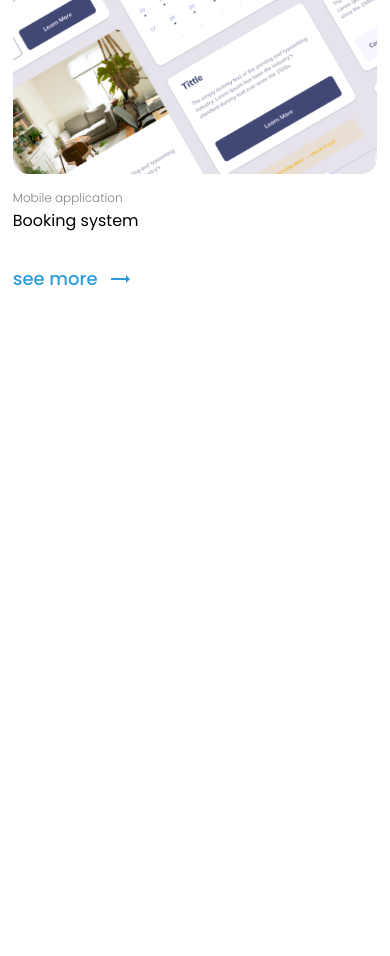
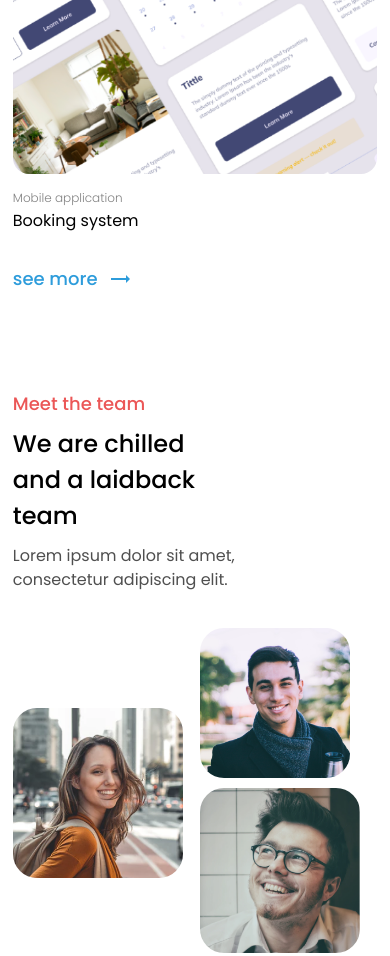
Before and after one commit to lucasmelosilva/homepage, a plain HTML site: page index.html in a window 390 px wide. Shown: the part 3891-4847 px from the top of the page. Before the commit the page ends 4191 px from the top, so only its background shows below. Drawn offline with Linux system fonts and the light colour scheme.

Commit message:
add estilizacao da quarta sessao mobile

```diff
--- a/assets/css/style.css
+++ b/assets/css/style.css
@@ -229,7 +229,9 @@ main {
   }
 }
 
-.section__second {
+.section__second,
+.section__third,
+.section__fourth {
   margin-top: 100px;
 }
 
@@ -320,7 +322,6 @@ main {
 }
 
 .section__third {
-  margin-top: 100px;
   width: 100%;
 }
 
@@ -427,3 +428,57 @@ main {
     line-height: 36px;
   }
 }
+
+.section__header > .section__title {
+  margin: 0;
+}
+
+.section__header > .section__subtitle,
+.section__header > .section__description {
+  box-sizing: border-box;
+  display: block;
+  line-height: 24px;
+}
+
+.section__header > .section__subtitle {
+  color: #eb5757;
+  font-size: 18px;
+  font-weight: 500;
+  margin-bottom: 10px;
+}
+
+.section__description {
+  color: #4f4f4f;
+  font-size: 16px;
+  margin-top: 10px;
+  width: 250px;
+}
+
+.photo__member--image {
+  border-radius: 24px;
+}
+
+.grid__photos--member {
+  margin-top: 36px;
+  display: grid;
+  grid-template-columns: auto auto;
+  grid-template-rows: repeat(4, 80px);
+  grid-template-areas:
+    ". member-2"
+    "member-1 member-2"
+    "member-1 member-3"
+    ". member-3";
+}
+
+.grid__member-1 {
+  grid-area: member-1;
+  width: 170px;
+}
+.grid__member-2 {
+  grid-area: member-2;
+  width: 150px;
+}
+.grid__member-3 {
+  grid-area: member-3;
+  width: 160px;
+}
--- a/index.html
+++ b/index.html
@@ -142,6 +142,21 @@
 
       <a href="#" class="button__see--more content__grid--button">see more<img src="./assets/img/svg/arrow.svg"></a>
     </section>
+
+    <section class="section__fourth">
+
+      <div class="section__header">
+        <span class="section__subtitle">Meet the team</span>
+        <h2 class="section__title">We are chilled <br>and a laidback <br> team</h2>
+        <span class="section__description">Lorem ipsum dolor sit amet, consectetur adipiscing elit.</span>
+      </div>
+
+      <div class="grid__photos--member">
+        <img src="./assets/img/png/person3.png" class="photo__member--image grid__member-1">
+        <img src="./assets/img/png/person1.png" class="photo__member--image grid__member-2">
+        <img src="./assets/img/png/person2.png" class="photo__member--image grid__member-3">
+      </div>
+    </section>
   </main>
 
   <script src="./assets/js/script.js"></script>
```
